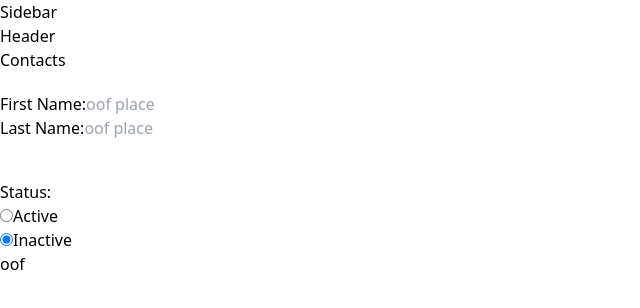
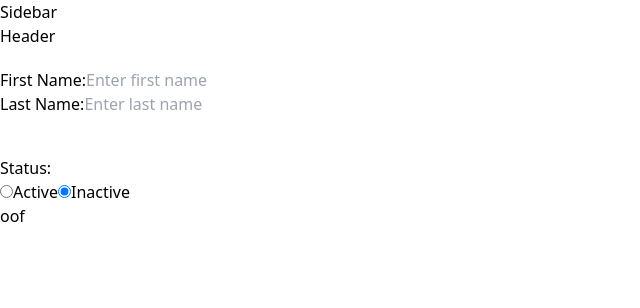
Before and after one commit to 808vita/contacts-with-viz, a React (Create React App) app: page /contacts in a window 1280 px wide. Shown: the top 308 px of the page, without its empty margins (0-640 px from the left). Built offline with nearby package versions, Linux system fonts and the light colour scheme.

Commit message:
contact form |useContext |addContact  --starters

```diff
--- a/src/components/contactForm/ContactForm.tsx
+++ b/src/components/contactForm/ContactForm.tsx
@@ -2,6 +2,7 @@ import React from "react";
 import InputTextComponent from "./inputTextComponent/InputTextComponent";
 import SingleBigButton from "../singleBigButton/SingleBigButton";
 import InputRadioComponent from "./inputRadioComponent/InputRadioComponent";
+import useContactFormContext from "./hooks/useContactFormContext";
 
 /**
  *
@@ -10,11 +11,13 @@ import InputRadioComponent from "./inputRadioComponent/InputRadioComponent";
  * contact form component
  */
 const ContactForm: () => JSX.Element = () => {
+  const { firstName, lastName, status } = useContactFormContext();
+
   return (
     <div>
       <InputTextComponent />
       <InputRadioComponent />
-      <SingleBigButton />
+      <SingleBigButton data={{ firstName, lastName, status }} />
     </div>
   );
 };
--- /dev/null
+++ b/src/components/contactForm/hooks/ContactFormContext.tsx
@@ -0,0 +1,52 @@
+import {
+  useState,
+  createContext,
+  SetStateAction,
+  Dispatch,
+  ReactNode,
+} from "react";
+
+interface Props {
+  children: ReactNode;
+}
+
+interface ContactContextInterface {
+  firstName: string;
+  setFirstName: Dispatch<SetStateAction<string>>;
+  lastName: string;
+  setLastName: Dispatch<SetStateAction<string>>;
+  status: string;
+  setStatus: Dispatch<SetStateAction<string>>;
+}
+
+export const ContactFormContext = createContext<ContactContextInterface>({
+  firstName: "",
+  setFirstName: () => {},
+  lastName: "",
+  setLastName: () => {},
+  status: "",
+  setStatus: () => {},
+});
+
+const ContactFormContextProvider = ({ children }: Props) => {
+  const [firstName, setFirstName] = useState<string>("");
+  const [lastName, setLastName] = useState<string>("");
+  const [status, setStatus] = useState<string>("Inactive");
+
+  return (
+    <ContactFormContext.Provider
+      value={{
+        firstName,
+        setFirstName,
+        lastName,
+        setLastName,
+        status,
+        setStatus,
+      }}
+    >
+      {children}
+    </ContactFormContext.Provider>
+  );
+};
+
+export default ContactFormContextProvider;
--- /dev/null
+++ b/src/components/contactForm/hooks/useContactFormContext.ts
@@ -0,0 +1,11 @@
+import { useContext } from "react";
+
+import { ContactFormContext } from "./ContactFormContext";
+
+const useContactFormContext = () => {
+  const context = useContext(ContactFormContext);
+
+  return context;
+};
+
+export default useContactFormContext;
--- a/src/components/contactForm/inputRadioComponent/InputRadioComponent.tsx
+++ b/src/components/contactForm/inputRadioComponent/InputRadioComponent.tsx
@@ -1,33 +1,34 @@
 import React from "react";
+import useContactFormContext from "../hooks/useContactFormContext";
 
 const InputRadioComponent = () => {
+  const { status, setStatus } = useContactFormContext();
+
+  const handleChange = (e: React.ChangeEvent<HTMLInputElement>) => {
+    const selectedOption = e?.target?.value;
+    setStatus(selectedOption);
+  };
+
   return (
     <div>
       Status:
-      <div className="form-check">
+      <div>
         <input
-          className="form-check-input"
           type="radio"
-          name="exampleRadios"
-          id="exampleRadios1"
-          value="option1"
+          value="Active"
+          name="staus"
+          checked={status === "Active"}
+          onChange={handleChange}
         />
-        <label className="form-check-label" htmlFor="exampleRadios1">
-          Active
-        </label>
-      </div>
-      <div className="form-check">
+        Active
         <input
-          className="form-check-input"
           type="radio"
-          name="exampleRadios"
-          id="exampleRadios2"
-          value="option2"
-          checked
+          value="Inactive"
+          name="staus"
+          checked={status === "Inactive"}
+          onChange={handleChange}
         />
-        <label className="form-check-label" htmlFor="exampleRadios2">
-          Inactive
-        </label>
+        Inactive
       </div>
     </div>
   );
--- a/src/components/contactForm/inputTextComponent/InputTextComponent.tsx
+++ b/src/components/contactForm/inputTextComponent/InputTextComponent.tsx
@@ -1,10 +1,8 @@
-import React, { useState } from "react";
+import useContactFormContext from "../hooks/useContactFormContext";
 
 const InputTextComponent = () => {
-  const [firstName, setFirstName] = useState("");
-  const [lastName, setLastName] = useState("");
-
-  const placeholder = "oof place";
+  const { firstName, setFirstName, lastName, setLastName } =
+    useContactFormContext();
 
   return (
     <div>
@@ -15,7 +13,7 @@ const InputTextComponent = () => {
           type="text"
           value={firstName}
           onChange={(e) => setFirstName(e.target.value)}
-          placeholder={placeholder}
+          placeholder="Enter first name"
           required
         />
         <br />
@@ -26,7 +24,7 @@ const InputTextComponent = () => {
           type="text"
           value={lastName}
           onChange={(e) => setLastName(e.target.value)}
-          placeholder={placeholder}
+          placeholder="Enter last name"
           required
         />
         <br />
--- a/src/components/singleBigButton/SingleBigButton.tsx
+++ b/src/components/singleBigButton/SingleBigButton.tsx
@@ -1,9 +1,52 @@
 import React from "react";
+import { useDispatch, useSelector } from "react-redux";
+import { RootState } from "../../redux/store";
+import { addContact } from "../../redux/slices/contactSlice";
 
-const SingleBigButton = () => {
+interface contactData {
+  firstName: string;
+  lastName: string;
+  status: string;
+}
+
+interface contactDataWithId extends contactData {
+  id: string;
+}
+
+interface Props {
+  data: contactData;
+}
+
+const SingleBigButton = ({ data }: Props) => {
+  const contactList = useSelector((state: RootState) => state.contact);
+  const dispatch = useDispatch();
+
+  /**
+   * add new contact to store
+   * and redirect back to contact page
+   */
+  const addContactToStore = () => {
+    const genId = String(new Date().getTime());
+
+    const contactWithId: contactDataWithId = { ...data, id: genId };
+
+    console.log("contactWithId", contactWithId);
+    console.log("contactList", contactList);
+    dispatch(addContact(contactWithId));
+  };
+
+  /**
+   * check url path
+   * conditionally allow the required function
+   *
+   * "/create" -> then addContactToStore
+   * "/edit" -> then editContactInStore
+   */
   const clickHandler = () => {
     console.log("clicked");
+    addContactToStore();
   };
+
   const buttonText = "oof";
 
   return <button onClick={clickHandler}>{buttonText}</button>;
--- a/src/pages/Contacts.tsx
+++ b/src/pages/Contacts.tsx
@@ -1,5 +1,6 @@
 import React from "react";
 import ContactForm from "../components/contactForm/ContactForm";
+import ContactFormContextProvider from "../components/contactForm/hooks/ContactFormContext";
 /**
  *
  * @returns JSX.Element
@@ -16,10 +17,9 @@ import ContactForm from "../components/contactForm/ContactForm";
  */
 const Contacts: () => JSX.Element = () => {
   return (
-    <div>
-      Contacts
+    <ContactFormContextProvider>
       <ContactForm />
-    </div>
+    </ContactFormContextProvider>
   );
 };
 
```
